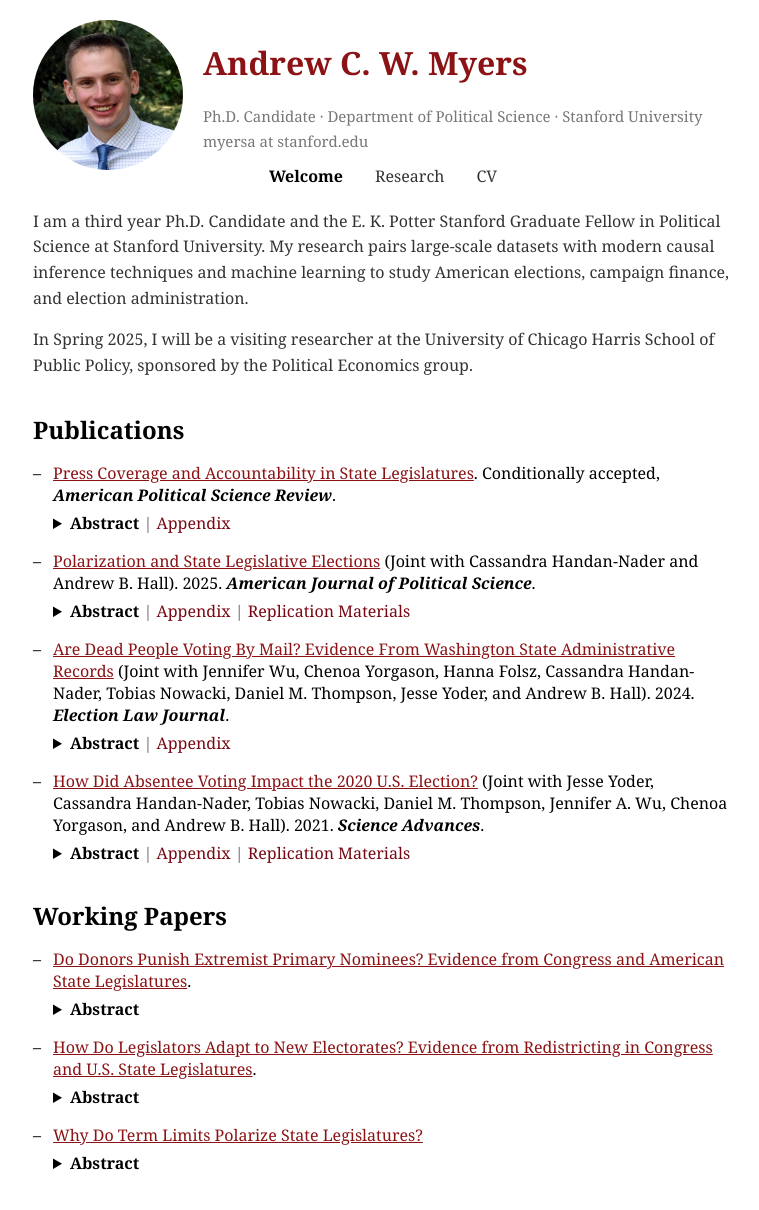
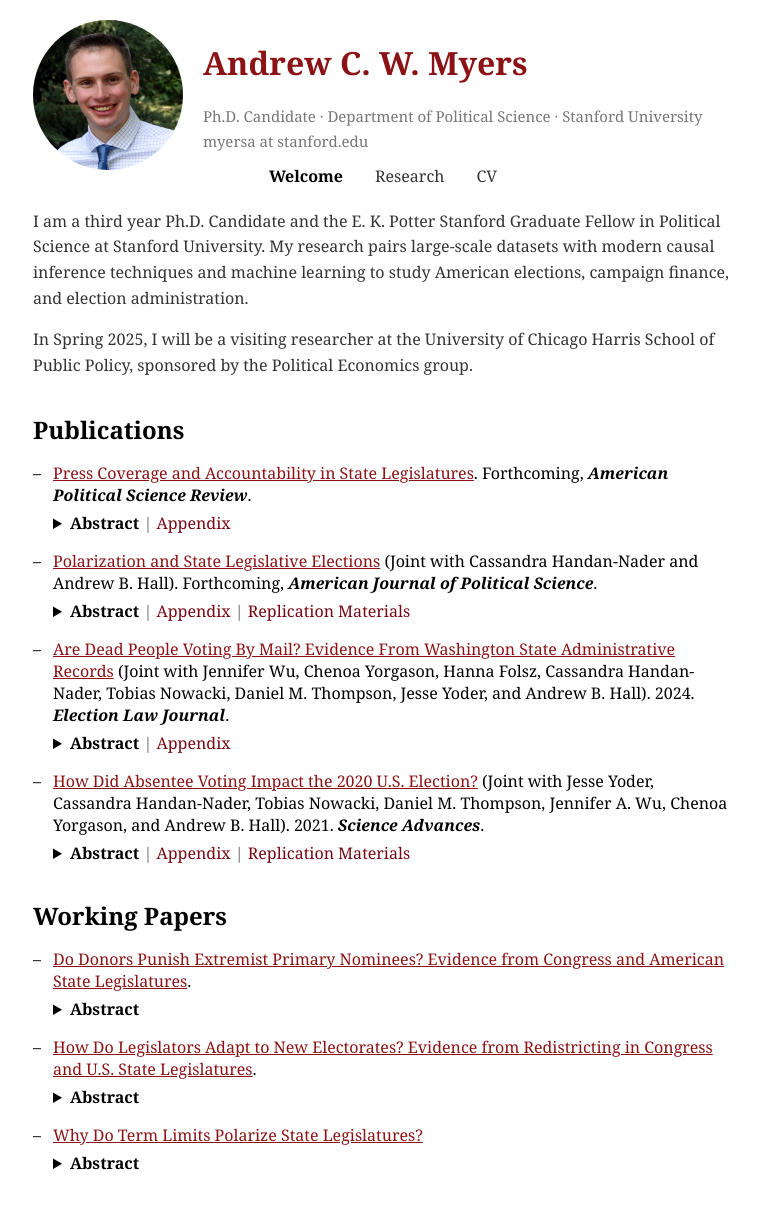
Before and after one commit to AndyMyersSkol/AndyMyersSkol.github.io, a Jekyll site: the page index.html, which Jekyll copies as it is, in a window 1280 px wide. Shown: the whole page, without its empty margins (257-1016 px from the left). Built offline with Jekyll 4.4.1, drawn with Linux system fonts in a browser that asks for light colours.

Commit message:
Update index.html

```diff
--- a/index.html
+++ b/index.html
@@ -56,7 +56,7 @@ height="0" width="0" style="display:none;visibility:hidden"></iframe></noscript>
 
     <ul class="dashed">
         <li>
-            <a target="_blank" class="bib" href="/documents/Myers_congruence.pdf">Press Coverage and Accountability in State Legislatures</a>. Conditionally accepted, <i><b>American Political Science Review</b></i>.
+            <a target="_blank" class="bib" href="/documents/Myers_congruence.pdf">Press Coverage and Accountability in State Legislatures</a>. Forthcoming, <i><b>American Political Science Review</b></i>.
             <details class="abstract-container">
                 <summary>
                     <span>Abstract</span>
@@ -72,7 +72,7 @@ State legislatures are critical policymaking bodies, yet recent studies suggest
 
     <ul class="dashed">
         <li>
-            <a target="_blank" class="bib" href="/documents/handan-nader_myers_hall_polarization.pdf">Polarization and State Legislative Elections</a> (Joint with Cassandra Handan-Nader and Andrew B. Hall). 2025. <i><b>American Journal of Political Science</b></i>.
+            <a target="_blank" class="bib" href="/documents/handan-nader_myers_hall_polarization.pdf">Polarization and State Legislative Elections</a> (Joint with Cassandra Handan-Nader and Andrew B. Hall). Forthcoming, <i><b>American Journal of Political Science</b></i>.
             <details class="abstract-container">
                 <summary>
                     <span>Abstract</span>
```
